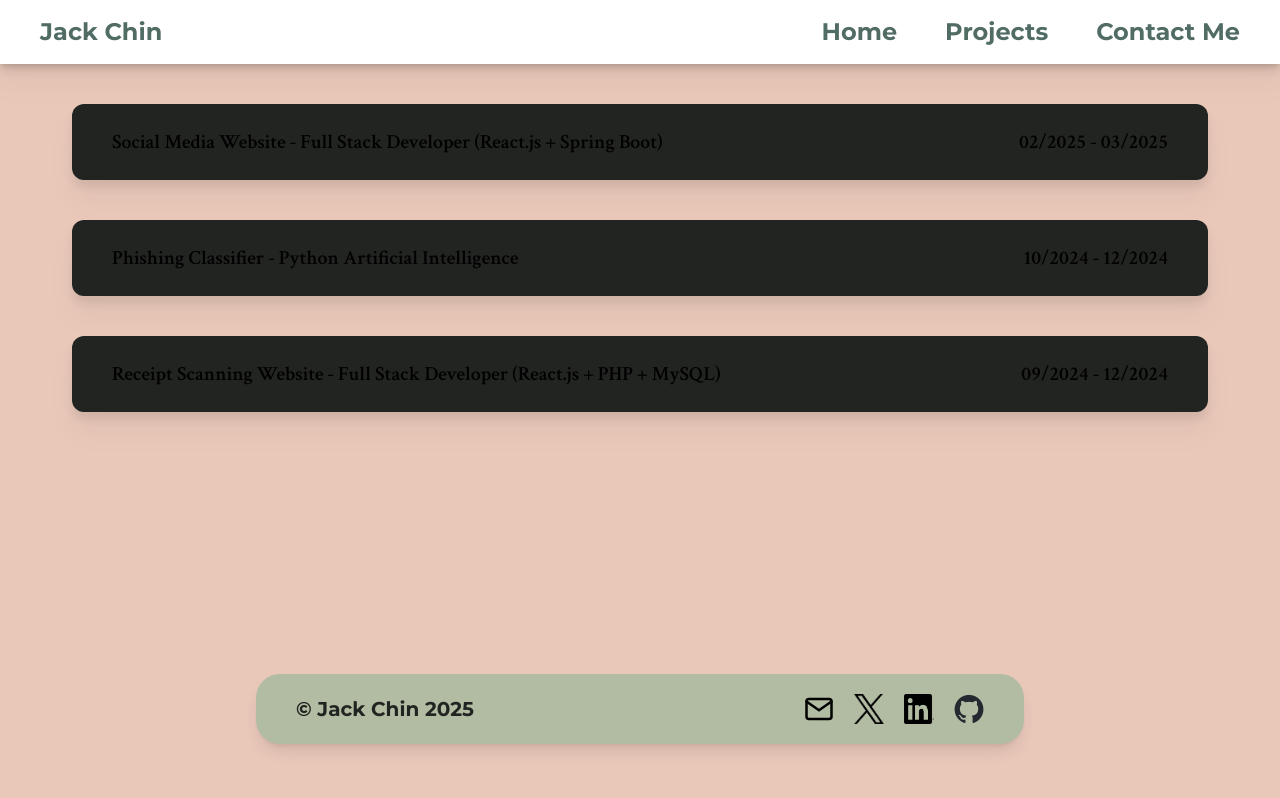
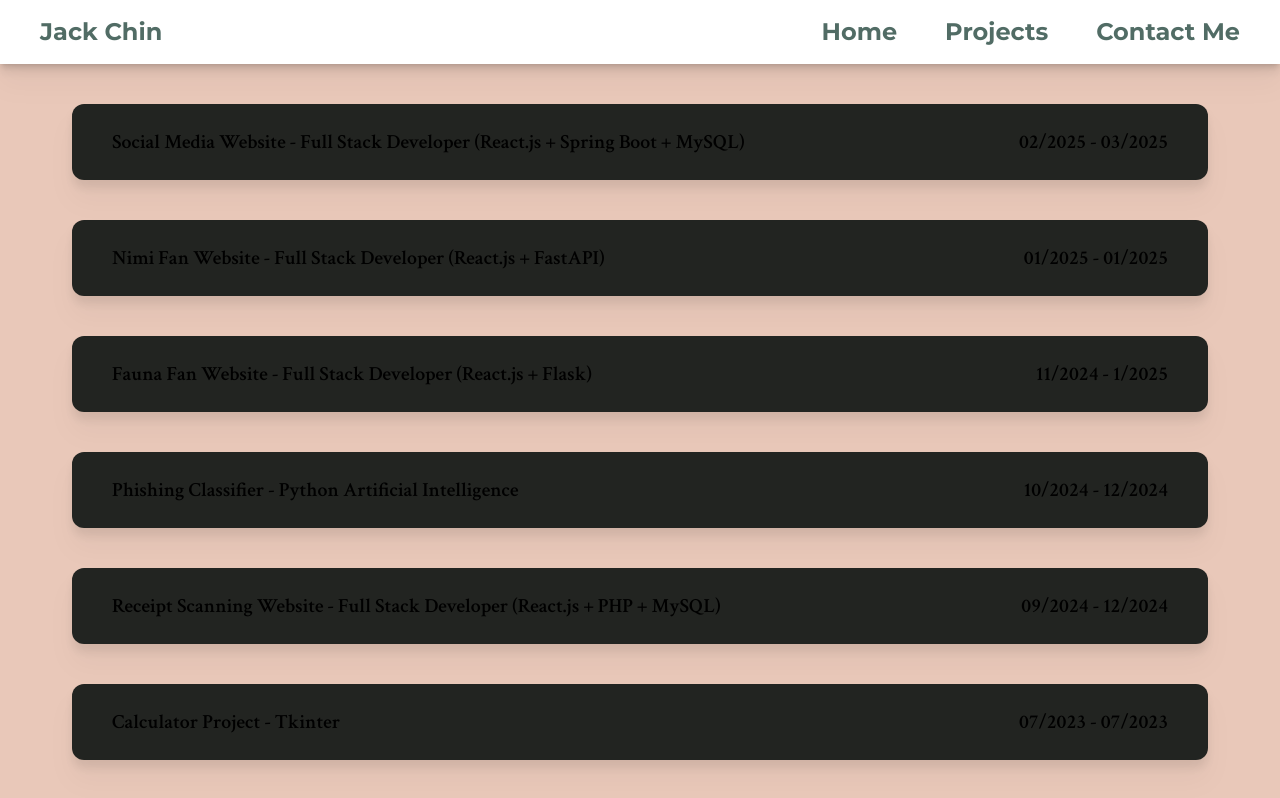
Before and after one commit to thanatoast03/portfolio, a Next.js app: page /projects in a window 1280 px wide. Shown: the top 798 px of the page. Built offline with nearby package versions, Linux system fonts and the light colour scheme.

Commit message:
shifted data to its own json file for modularization; added new projects

```diff
--- a/src/app/projects/components/experience.tsx
+++ b/src/app/projects/components/experience.tsx
@@ -19,6 +19,7 @@ export default function ExperienceBlock({title, date, description}: ExperiencePr
     const [isHidden, setIsHidden] = useState(false);
     const summary = description.summary;
     const points = description.points;
+
     return (
         <div className={`${crimson.className} hover:scale-105 duration-75`}>
             <div onClick={() => { setIsHidden(!isHidden)}} className={`flex flex-col sm:flex-row justify-between bg-[#222421] sm:text-xl font-semibold p-4 sm:p-6 sm:px-10 sm:mx-8 rounded-xl ${isHidden && 'rounded-b-none'} drop-shadow-xl z-30 `}>
--- /dev/null
+++ b/src/app/projects/components/projects.json
@@ -0,0 +1,93 @@
+[
+    {
+        "title": "Social Media Website - Full Stack Developer (React.js + Spring Boot + MySQL)",
+        "date": "02/2025 - 03/2025",
+        "description": {
+            "summary": "Built a <b>WebSocket-based</b> chat backend in <b>Spring Boot</b>, enabling real-time messaging with <b>MySQL</b> message persistence. Used <b>React.js</b> frontend and <b>Spring Boot</b> backend.",
+            "points": [
+                "Implemented <b>JWT</b> authentication, <b>Spring Security</b>, and <b>CAPTCHA v3</b> for secure and bot-resistant user access",
+                "Developed a WebSocket-based chatroom; managed <b>MySQL</b> schemas for user and message data",
+                "Deployed using <b>Docker</b>, <b>Nginx</b> (reverse proxy) for HTTPS and WSS, and hosted on <b>DigitalOcean</b> droplet",
+                "<a href='https://aaaa418.com/'><u>Link</u></a>",
+                "<a href='https://github.com/thanatoast03/AAAA.com'><u>GitHub</u></a>"
+            ]
+        }
+    },
+    {
+        "title": "Nimi Fan Website - Full Stack Developer (React.js + FastAPI)",
+        "date": "01/2025 - 01/2025",
+        "description": {
+            "summary": "Solo dynamic fan site using <b>FastAPI</b> backend and <b>React.js + TailwindCSS</b> frontend.",
+            "points": [
+                "Implements periodic YouTube stream monitoring via <b>web scraping</b> (1-minute interval)",
+                "Designed, implemented, and deployed in <b>a day.</b>",
+                "Designed for a single <b>YouTube</b> account but can apply to any.",
+                "Same hosting configuration as Fauna Fan Website; <b>Fly.io</b> backend, <b>Vercel</b> frontend.",
+                "<a href='https://wheres-nimi.vercel.app/'><u>Link</u></a>",
+                "<a href='https://github.com/thanatoast03/wheres-nimi'><u>GitHub</u></a>"
+            ]
+        }
+    },
+    {
+        "title": "Fauna Fan Website - Full Stack Developer (React.js + Flask)",
+        "date": "11/2024 - 1/2025",
+        "description": {
+            "summary": "Solo responsive fan site built with <b>Flask</b> backend and <b>React.js + TailwindCSS</b> frontend.",
+            "points": [
+                "Integrated <b>WebSockets</b> with <b>Redis</b> for real-time counter updates",
+                "Integrated <b>Gmail API</b> from <b>Google Workspace</b> for suggestions and posts to send to email",
+                "Deployed frontend on <b>Vercel</b> and backend on <b>Fly.io</b>",
+                "<a href='https://fauna-fun-sites.vercel.app/'><u>Link</u></a>",
+                "<a href='https://github.com/thanatoast03/fauna-lmsh-timer'><u>GitHub</u></a>"
+            ]
+        }
+    },
+    {
+        "title": "Phishing Classifier - Python Artificial Intelligence",
+        "date": "10/2024 - 12/2024",
+        "description": {
+            "summary": "Used <b>PySpark</b>, <b>NumPy</b>, <b>Pandas</b>, <b>Matplotlib</b>, and <b>Seaborn</b> to clean data, then found the most effective algorithm using performance metrics such as accuracy, precision, recall, and F1 score.",
+            "points": [
+                "Our best algorithm reached over 95% on all metrics, with an accuracy of 95.9%, a precision score of 96.2%, a recall score of 95.4%, and an F1 score of 95.8%."
+            ]
+        }
+    },
+    {
+        "title": "Receipt Scanning Website - Full Stack Developer (React.js + PHP + MySQL)",
+        "date": "09/2024 - 12/2024",
+        "description": {
+            "summary": "Collaborated with a team to build a secure web app for uploading, parsing, and sharing receipt data. Integrated a <b>RESTful PHP</b> backend with a <b>React</b> frontend, enabling secure receipt upload, user login, and cost-splitting.",
+            "points": [
+                "Designed and integrated a <b>SQL</b> database with a <b>PHP</b> backend for structured receipt and user data",
+                "Connected backend to a <b>React.js</b> frontend and implemented <b>authentication</b> and security features",
+                "Enabled manual <b>cost-splitting</b>, allowing users to assign receipt items to specific individuals for <b>expense tracking</b>"
+            ]
+        }
+    },
+    {
+        "title": "Calculator Project - Tkinter",
+        "date": "07/2023 - 07/2023",
+        "description": {
+            "summary": "Programmed a calculator in Python. Used <b>Tkinter</b> for the GUI.",
+            "points": [
+                "<a href='https://github.com/herrenmora1/calculator-project'><u>GitHub</u></a>"
+            ]
+        }
+    },
+    {
+        "title": "Xerox Internship Project - Full Stack Developer (Angular + Spring Boot + MongoDB)",
+        "date": "06/2022 - 08/2022",
+        "description": {
+            "summary": "Developed a modernized version of a legacy release tool while encountering Agile methodologies for the first time.",
+            "points": [
+                "Learned how to use the mongo shell and Atlas (GUI) to search for documents. Also learned how to use projections and sorting to get desired results faster",
+                "Learned how to build using Gradle",
+                "Learned how to utilize GitBucket in a professional setting",
+                "Learned about Data Transfer Objects (DTOs) and different layering for repositories, services, and controllers",
+                "Learned how to utilize Postman to send POST and GET requests while debugging between server and client-side",
+                "Learned how to control MongoDB using Spring Boot's integration",
+                "Learned how to integrate information from JIRA server with data from the database"
+            ]
+        }
+    }
+]
--- a/src/app/projects/page.tsx
+++ b/src/app/projects/page.tsx
@@ -1,55 +1,21 @@
 'use client'
 
 import ExperienceBlock from "./components/experience"
+import projectList from "./components/projects.json"
 
 export default function Projects() {
-    const projects = [
-        {
-            title: "Social Media Website - Full Stack Developer (React.js + Spring Boot)",
-            date: "02/2025 - 03/2025",
-            description: {
-                summary: "Built a <b>WebSocket-based</b> chat backend in <b>Spring Boot</b>, enabling real-time messaging with <b>MySQL</b> message persistence. Used <b>React.js</b> frontend and <b>Spring Boot</b> backend.",
-                points: [
-                    "Implemented <b>JWT</b> authentication, <b>Spring Security</b>, and <b>CAPTCHA v3</b> for secure and bot-resistant user access",
-                    "Developed a WebSocket-based chatroom; managed <b>MySQL</b> schemas for user and message data",
-                    "Deployed using <b>Docker</b>, <b>Nginx</b> (reverse proxy) for HTTPS and WSS, and hosted on <b>DigitalOcean</b> droplet",
-                    "<a href='https://aaaa418.com/'><u>Site</u></a>"
-                ],
-            }
-        },
-        {
-            title: "Phishing Classifier - Python Artificial Intelligence",
-            date: "10/2024 - 12/2024",
-            description: {
-                summary: "Used <b>PySpark</b>, <b>NumPy</b>, <b>Pandas</b>, <b>Matplotlib</b>, and <b>Seaborn</b> to clean data, then found the most effective algorithm using performance metrics such as accuracy, precision, recall, and F1 score.",
-                points: [
-                    "Our best algorithm reached over 95% on all metrics, with an accuracy of 95.9%, a precision score of 96.2%, a recall score of 95.4%, and an F1 score of 95.8%."
-                ],
-            }
-        },
-        {
-            title: "Receipt Scanning Website - Full Stack Developer (React.js + PHP + MySQL)",
-            date: "09/2024 - 12/2024",
-            description: {
-                summary: "Collaborated with a team to build a secure web app for uploading, parsing, and sharing receipt data. Integrated a <b>RESTful PHP</b> backend with a <b>React</b> frontend, enabling secure receipt upload, user login, and cost-splitting.",
-                points: [
-                    "Designed and integrated a <b>SQL</b> database with a <b>PHP</b> backend for structured receipt and user data",
-                    "Connected backend to a <b>React.js</b> frontend and implemented <b>authentication</b> and security features",
-                    "Enabled manual <b>cost-splitting</b>, allowing users to assign receipt items to specific individuals for <b>expense tracking</b>"
-                ],
-            }
-        },
-        // {
-        //     title: "",
-        //     date: "",
-        //     description: {
-        //         summary: "",
-        //         points: [
+    const projects = projectList
 
-        //         ],
-        //     }
-        // }
-    ];
+    // {
+    //     "title": "",
+    //     "date": "",
+    //     "description": {
+    //         "summary": "",
+    //         "points": [
+    //              ""
+    //         ]
+    //     }
+    // }
 
     return (
         <div>
```
